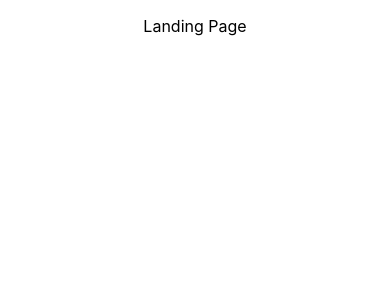
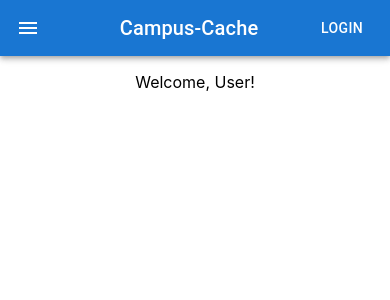
Before and after one commit to cs411-alawini/sp24-cs411-team067-Albacore, a React (Create React App) app in the folder frontend/campus-cache/: page / in a window 390 px wide. Shown: the top 300 px of the page. Built offline with nearby package versions, Linux system fonts and the light colour scheme.

Commit message:
Added Toolbar/Hamburger Menu + Temp Landing Page + Redirection

```diff
--- a/frontend/campus-cache/src/components/AuthenticationRouter.js
+++ b/frontend/campus-cache/src/components/AuthenticationRouter.js
@@ -1,6 +1,7 @@
 import React from "react";
 import { BrowserRouter as Router, Routes, Route } from "react-router-dom";
 import CredentialsPage from "../pages/CredentialsPage";
+import LandingPage from "./LandingPage";
 
 // DECLARE ROUTES HERE
 
@@ -8,7 +9,7 @@ const AuthenticationRouter = () => {
     return (
         <Router>
             <Routes>
-                <Route path="/" element={<p>Landing Page</p>}/>
+                <Route path="/" element={<LandingPage/>}/>
                 <Route path="/credentials" element={<CredentialsPage/>}/>
             </Routes>
         </Router>
--- /dev/null
+++ b/frontend/campus-cache/src/components/LandingPage.js
@@ -0,0 +1,16 @@
+import React from "react";
+import LoginBar from "./LoginBar";
+
+const LandingPage = () => {
+    return (
+        <>
+            <LoginBar/>
+            <p>
+                Welcome, User!
+            </p>
+        </>
+
+    )
+}
+
+export default LandingPage;
--- /dev/null
+++ b/frontend/campus-cache/src/components/LoginBar.js
@@ -0,0 +1,53 @@
+import React, { useState } from 'react';
+import Box from '@mui/material/Box';
+import Button from '@mui/material/Button';
+import {  Link as RouterLink  } from 'react-router-dom';
+import { AppBar, Toolbar, IconButton, Drawer, List, ListItem, ListItemText, Typography } from '@mui/material';
+import MenuIcon from '@mui/icons-material/Menu';
+
+const LoginBar = () => {
+    const [drawerOpen, setDrawerOpen] = useState(false);
+    return (
+        <Box sx={{ flexGrow: 1 }}>
+            <AppBar position="static">
+                <Toolbar>
+                <IconButton
+                    size="large"
+                    edge="start"
+                    color="inherit"
+                    aria-label="menu"
+                    sx={{ mr: 2 }}
+                    onClick={() => setDrawerOpen(true)}
+                >
+                    <MenuIcon />
+                </IconButton>
+                <Typography variant="h6" component="div" sx={{ flexGrow: 1 }}>
+                    Campus-Cache
+                </Typography>
+                <Button color="inherit">Login</Button>
+                </Toolbar>
+            </AppBar>
+            <Drawer anchor="left" open={drawerOpen} onClose={() => setDrawerOpen(false)}>
+                <List>
+                    <ListItem component={RouterLink} to="/credentials">
+                        <ListItemText primary="Credentials" />
+                    </ListItem>
+                    <ListItem component={RouterLink} to="/facilities">
+                        <ListItemText primary="Facilities" />
+                    </ListItem>
+                    <ListItem component={RouterLink} to="/inventory">
+                        <ListItemText primary="Inventory" />
+                    </ListItem>
+                    <ListItem component={RouterLink} to="/computers">
+                        <ListItemText primary="Computers" />
+                    </ListItem>
+                    <ListItem component={RouterLink} to="/departments">
+                        <ListItemText primary="Departments" />
+                    </ListItem>
+                </List>
+        </Drawer>
+        </Box>
+  );
+}
+
+export default LoginBar;
--- a/frontend/campus-cache/src/components/TabularViewer.js
+++ b/frontend/campus-cache/src/components/TabularViewer.js
@@ -2,24 +2,22 @@ import React, {useState, useEffect} from "react";
 import PropTypes from "prop-types";
 import {
     DataGrid,
-    GridRowModes,
-    GridActionsCellItem
+    GridRowModes
 } from '@mui/x-data-grid';
-
 import EmptyRowDisplay from "./EmptyRowDisplay";
 import EditableColumn from "./EditableColumn";
+import LoginBar from "./LoginBar";
+import { Box } from "@mui/material";
 
-// Th
 
-const TabularViewer = ({title, getDataFunc}) => {
+const TabularViewer = ({title, grabData, tableHeaders}) => {
     const [rows, setRows] = useState([]);
     const [tableData, setTableData] = useState([]);
     const [headers, setHeaders] = useState([]);
     const [rowModesModel, setRowModesModel] = useState({});
     useEffect(() => {
-        getDataFunc().then((response) => {
-            let editableTableHeaders = response.data["table_headers"];
-
+        grabData().then((response) => {
+            let editableTableHeaders = tableHeaders;
             setHeaders(editableTableHeaders);
             editableTableHeaders.push(EditableColumn(handleSaveClick, handleCancelClick, handleDeleteClick, handleEditClick, rowModesModel));
             console.log("newheaders: ", editableTableHeaders);
@@ -55,16 +53,27 @@ const TabularViewer = ({title, getDataFunc}) => {
 
     return (
       <div>
+        <LoginBar/>
+          <Box sx={{
+            display: 'flex',
+            height: 400,
+            width: '100%',
+            justifyContent: 'center', // Center horizontally
+            alignItems: 'center', // Center vertically
+          }}>
+            <div style={{ flexGrow: 1, maxWidth: '95%' }}>
               <DataGrid
                   autoHeight
                   getRowId={row=>row.netid}
                   rows={tableData}
                   columns={headers}
-                // pageSizeOptions={[5, 10]}
+                  pageSizeOptions={[5, 10]}
                   slots={{ noRowsOverlay: EmptyRowDisplay }}
                   sx={{ '--DataGrid-overlayHeight': '300px' }}
                   checkboxSelection
               />
+            </div>
+          </Box>
         </div>
 
     );
@@ -73,7 +82,8 @@ const TabularViewer = ({title, getDataFunc}) => {
 
 TabularViewer.propTypes = {
     title: PropTypes.string,
-    getDataFunc: PropTypes.func
+    grabData: PropTypes.func,
+    tableHeaders: PropTypes.array
 };
 
 export default TabularViewer;
--- a/frontend/campus-cache/src/components/User/CredentialsModule.js
+++ b/frontend/campus-cache/src/components/User/CredentialsModule.js
@@ -1,26 +1,28 @@
 
-import React, { useEffect, useState, useMemo } from "react";
+import React, { useEffect} from "react";
 import TabularViewer from "../TabularViewer";
-import axios from "axios";
 import { httpClient } from "../../infra";
 
 const CredentialsModule = () => {
     // React Hook separated by getter + setter
     // Axios is a simple http client library
 
+    const headers = [
+      {"field": "netid", "headerName": "NetID"},
+      {"field": "password", "headerName": "Password"},
+      {"field": "majorid", "headerName" : "MajorID"}]
+
     const getRequest = () => {
       return httpClient
         .get("/credentials", {headers: {}})
     }
-
-    // const memoizedData = useMemo(()=> getRequest, [])
 
     useEffect(() => {
     }, []);
 
     return (
         <div>
-          <TabularViewer title={"Credentials"} getDataFunc={getRequest}/>
+          <TabularViewer title={"Credentials"} grabData={getRequest} tableHeaders={headers}/>
         </div>
     );
 }
```
Lines whose indentation alone changed are shown as unchanged.
